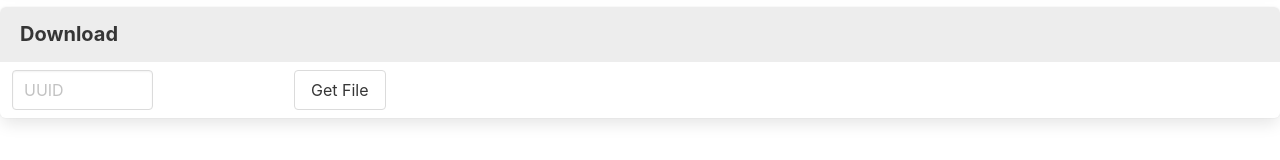
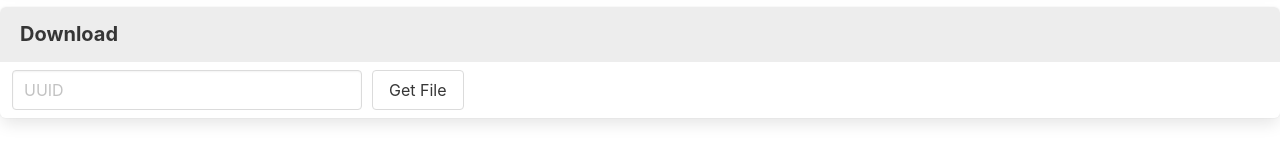
Before and after one commit to samuel-barkley/SoftwareArch, an Angular app: page / in a window 1280 px wide. Shown: the part 128-288 px from the top of the page. Built offline with nearby package versions, Linux system fonts and the light colour scheme.

Commit message:
Fixed uuid input tag

```diff
--- a/src/app/app.component.html
+++ b/src/app/app.component.html
@@ -11,9 +11,7 @@
 <div class="panel">
   <p class="panel-heading">Download</p>
   <div class="panel-block">
-    <label>
-      <input type="text" class="input" placeholder="UUID" (change)="onUuidPicked($event)">
-    </label>
+    <input type="text" class="input" placeholder="UUID" (change)="onUuidPicked($event)">
     <button class="button" (click)="onFileGet()">Get File</button>
     <a *ngIf="getFileLink" href="{{getFileLink}}" class="link">click me</a>
     <span *ngIf="checkSum">{{checkSum}}</span>
```
